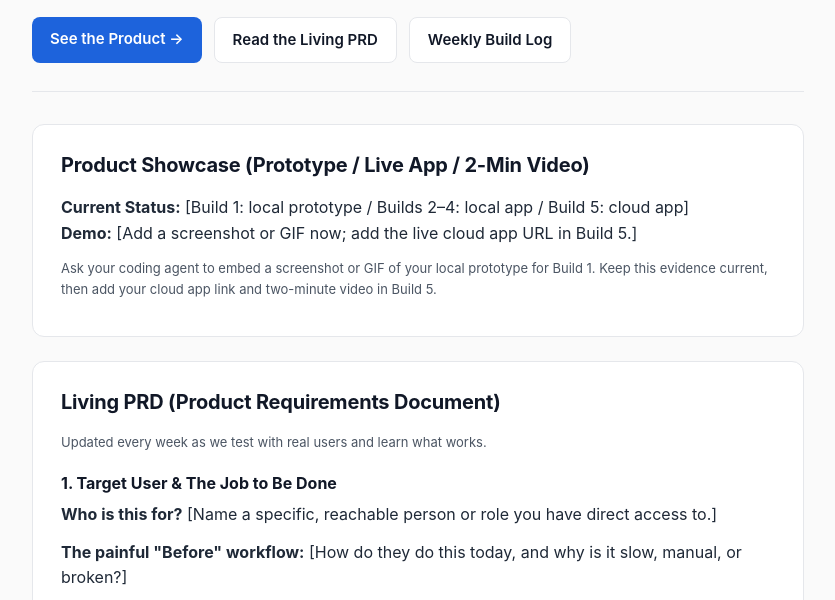
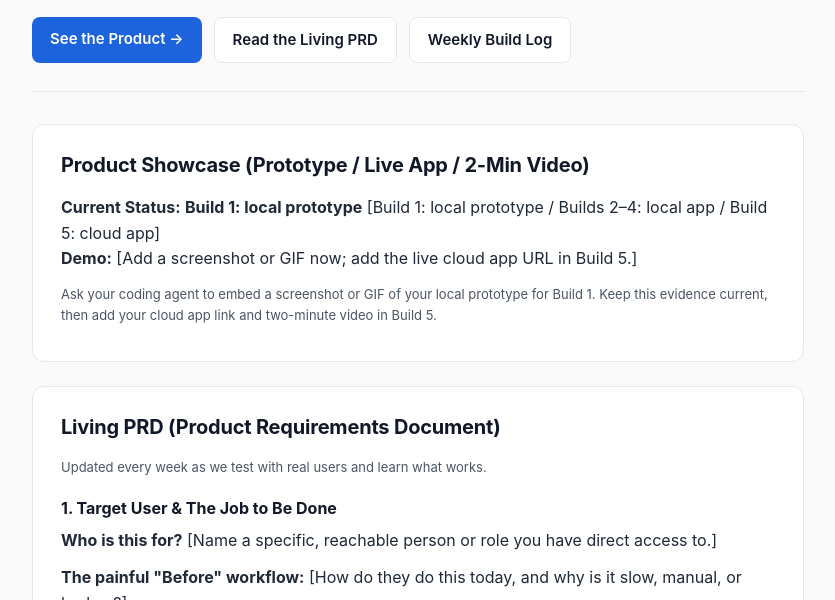
Before and after one commit to building-with-ai-f26/gac9718-karry-no-key, a plain HTML site: page docs/index.html in a window 1280 px wide. Shown: the part 174-774 px from the top of the page, without its empty margins (222-1057 px from the left). Drawn offline with Linux system fonts and the light colour scheme.

Commit message:
Set Product Showcase status to Build 1: local prototype
Co-Authored-By: Claude Opus 5.5 <noreply@anthropic.com>

```diff
--- a/docs/index.html
+++ b/docs/index.html
@@ -157,7 +157,7 @@
     <section id="live-demo">
       <h2>Product Showcase (Prototype / Live App / 2-Min Video)</h2>
       <p>
-        <strong>Current Status:</strong> [Build 1: local prototype / Builds 2–4: local app / Build 5: cloud app]<br />
+        <strong>Current Status:</strong> <strong>Build 1: local prototype</strong> [Build 1: local prototype / Builds 2–4: local app / Build 5: cloud app]<br />
         <strong>Demo:</strong> [Add a screenshot or GIF now; add the live cloud app URL in Build 5.]
       </p>
       <p class="meta">
```
